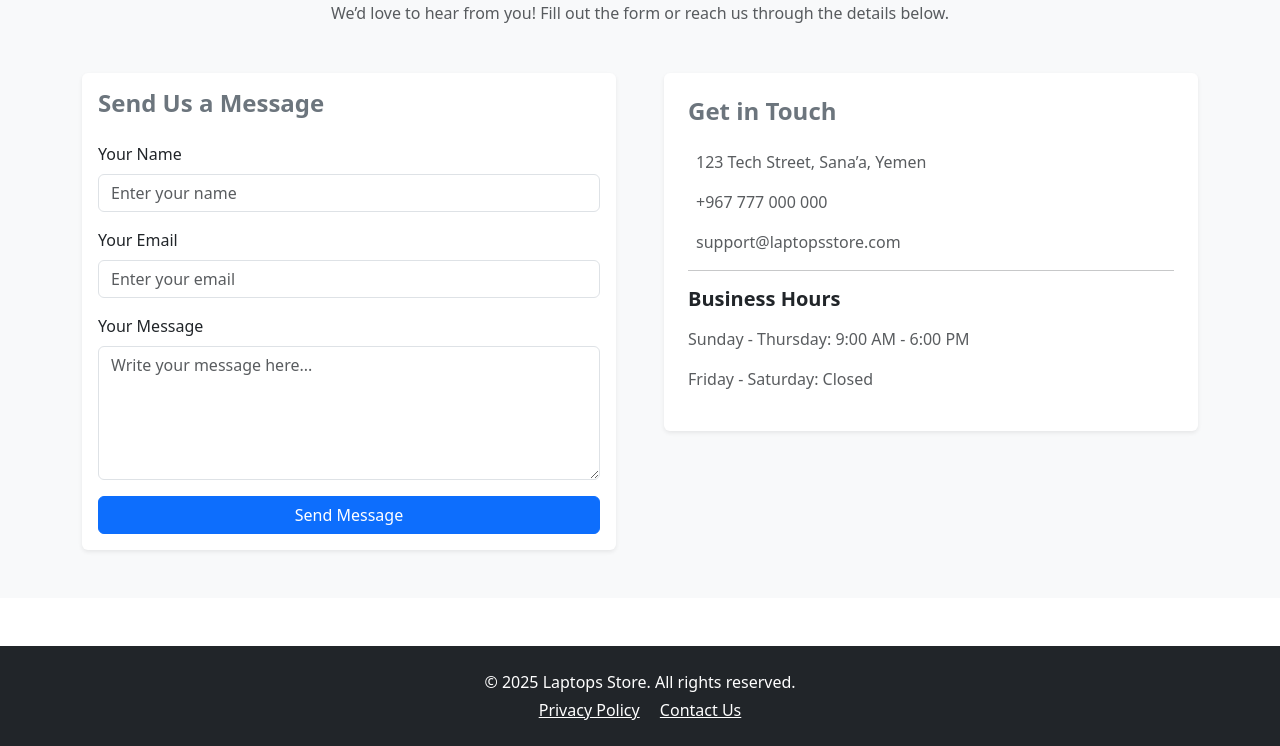
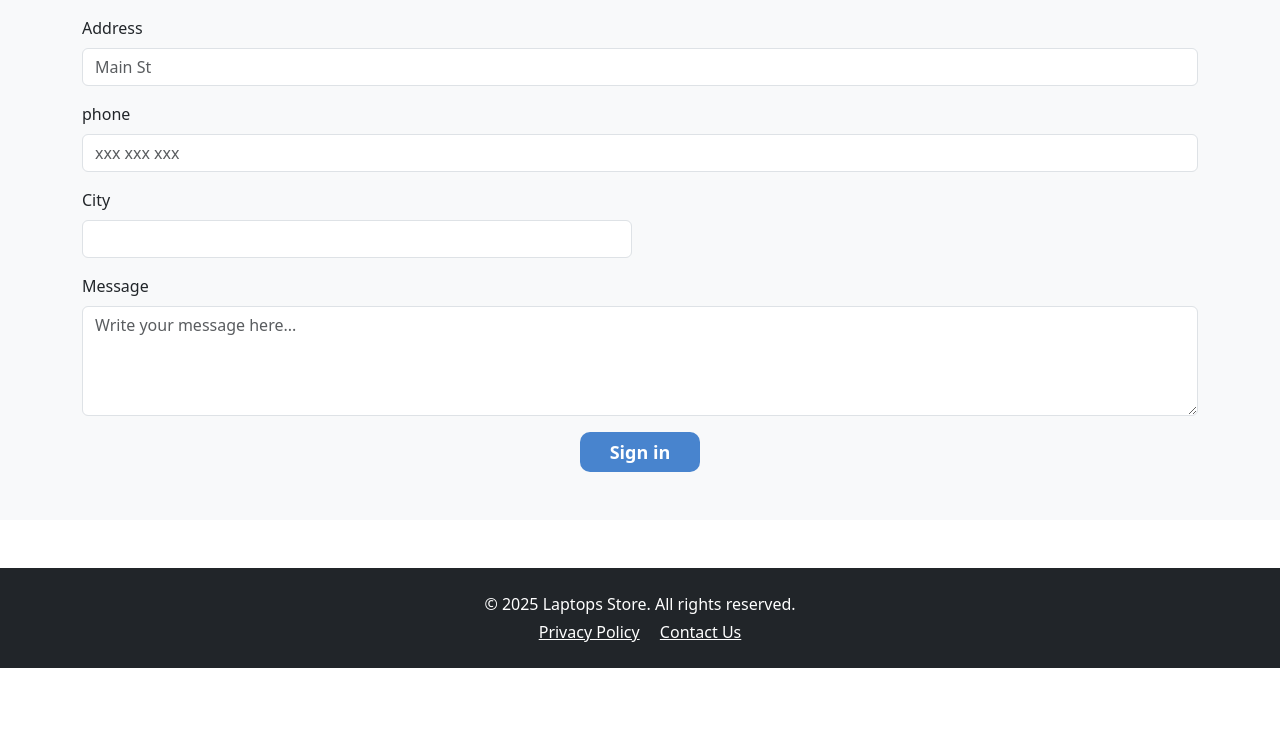
Before and after one commit to LamiaAlariqi/bootstrap, a plain HTML site: page contact.html in a window 1280 px wide. Shown: the part 206-952 px from the top of the page. After the commit the page ends 874 px from the top, so only its background shows below. Drawn offline with nearby package versions, Linux system fonts and the light colour scheme.

Commit message:
login and register

```diff
--- a/contact.html
+++ b/contact.html
@@ -32,9 +32,8 @@
 
 
                 </ul>
-                <form class="d-flex" role="search">
-                    <button class="btn nav-btn" type="submit">Search</button>
-                </form>
+              <a href="./login.html" class="btn nav-btn d-flex align-items-center justify-content-center">Login</a>
+
             </div>
         </div>
     </nav>
@@ -42,59 +41,41 @@
   <!-- Contact Section -->
   <section class="py-5 bg-light">
     <div class="container">
-      <div class="text-center mb-5">
-        <h2 class="fw-bold text-primary border-bottom pb-2 d-inline-block">Contact Us</h2>
-        <p class="text-muted mt-3">We’d love to hear from you! Fill out the form or reach us through the details below.</p>
-      </div>
+   <form class="row g-3">
+  <div class="col-md-6">
+    <label for="inputEmail4" class="form-label">Email</label>
+    <input type="email" class="form-control" id="inputEmail4">
+  </div>
+  <div class="col-md-6">
+    <label for="inputPassword4" class="form-label">Name</label>
+    <input type="text" class="form-control" id="inputPassword4">
+  </div>
+  <div class="col-12">
+    <label for="inputAddress" class="form-label">Address</label>
+    <input type="text" class="form-control" id="inputAddress" placeholder="Main St">
+  </div>
+  <div class="col-12">
+    <label for="phone" class="form-label">phone</label>
+    <input type="number" class="form-control" id="inputAddress2" placeholder="xxx xxx xxx">
+  </div>
+  <div class="col-md-6">
+    <label for="inputCity" class="form-label">City</label>
+    <input type="text" class="form-control" id="inputCity">
+  </div>
+  <br>
+  <div class="col-12">
+    <label for="inputState" class="form-label">Message</label>
+  <textarea class="form-control" id="inputmessage" rows="4" placeholder="Write your message here..."></textarea>
+  </div>
 
-      <div class="row g-5">
-        <!-- Contact Form -->
-        <div class="col-md-6">
-          <div class="card shadow-sm border-0">
-            <div class="card-body">
-              <h4 class="fw-semibold mb-4 text-secondary">Send Us a Message</h4>
-              <form>
-                <div class="mb-3">
-                  <label for="name" class="form-label">Your Name</label>
-                  <input type="text" class="form-control" id="name" placeholder="Enter your name" required>
-                </div>
-
-                <div class="mb-3">
-                  <label for="email" class="form-label">Your Email</label>
-                  <input type="email" class="form-control" id="email" placeholder="Enter your email" required>
-                </div>
-
-                <div class="mb-3">
-                  <label for="message" class="form-label">Your Message</label>
-                  <textarea class="form-control" id="message" rows="5" placeholder="Write your message here..." required></textarea>
-                </div>
-
-                <button type="submit" class="btn btn-primary w-100">Send Message</button>
-              </form>
-            </div>
-          </div>
-        </div>
-
-        <!-- Contact Info -->
-        <div class="col-md-6">
-          <div class="bg-white shadow-sm rounded p-4">
-            <h4 class="fw-semibold mb-4 text-secondary">Get in Touch</h4>
-            <p class="text-muted mb-3"><i class="bi bi-geo-alt-fill text-primary me-2"></i> 123 Tech Street, Sana’a, Yemen</p>
-            <p class="text-muted mb-3"><i class="bi bi-telephone-fill text-primary me-2"></i> +967 777 000 000</p>
-            <p class="text-muted mb-3"><i class="bi bi-envelope-fill text-primary me-2"></i> support@laptopsstore.com</p>
-
-            <hr>
-
-            <h5 class="fw-semibold mb-3">Business Hours</h5>
-            <p class="text-muted">Sunday - Thursday: 9:00 AM - 6:00 PM</p>
-            <p class="text-muted">Friday - Saturday: Closed</p>
-          </div>
-        </div>
-      </div>
-    </div>
+  <div class="col-12 button">
+    <button type="submit">Sign in</button>
+  </div>
+</form>
+  </div>
   </section>
 
-  <!-- Footer -->
+
   <footer class="bg-dark text-white text-center py-4 mt-5">
     <div class="container">
         <p class="mb-1">© 2025 Laptops Store. All rights reserved.</p>
--- /dev/null
+++ b/login.css
@@ -0,0 +1,25 @@
+body{
+     background-image: url("./login.avif");
+    background-size: cover;
+    background-repeat: no-repeat;
+    background-position: center;
+    min-height: 100vh;
+    min-width: 100%;
+    background-attachment: fixed;
+    overflow: hidden;
+}
+.myform{
+    margin-left: 50px;
+    margin-top: 10px;
+}
+.head{
+    margin-top: 80px;
+    margin-left: 180px;
+}
+.button{
+    margin-top: 30px;
+    margin-left: 80px;
+}
+.button a{
+    text-decoration: none;
+}
--- a/style.css
+++ b/style.css
@@ -41,3 +41,18 @@
     height: 300px;
     width: 500px;
 }
+.button{
+    text-align: center;
+
+}
+.button button{
+    font-size: 18px;
+    width: 120px;
+    height: 40px;
+    font-weight: bold;
+    border: none;
+    color: white;
+    border-radius: 10px;
+    background-color: rgb(72, 132, 206)
+
+}
```
Also changed, not shown: about.html (+1 -3 lines), index.html (+59 -35 lines), login.html (added, +32 -0 lines), register.html (added, +40 -0 lines), laginbac.jpeg (added), login.avif (added), loginbac.jpg (added).
